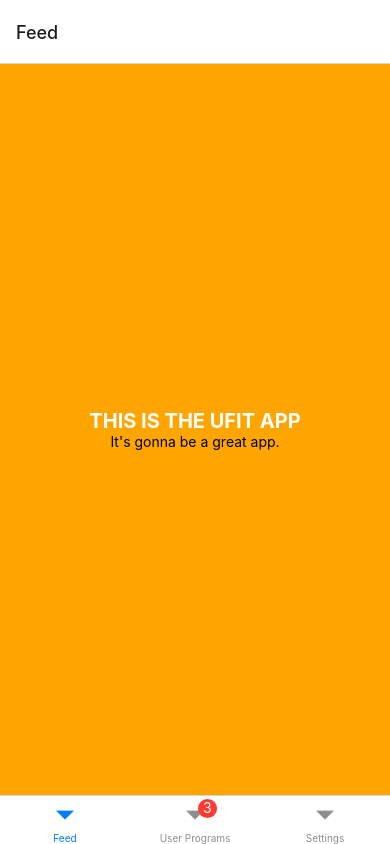
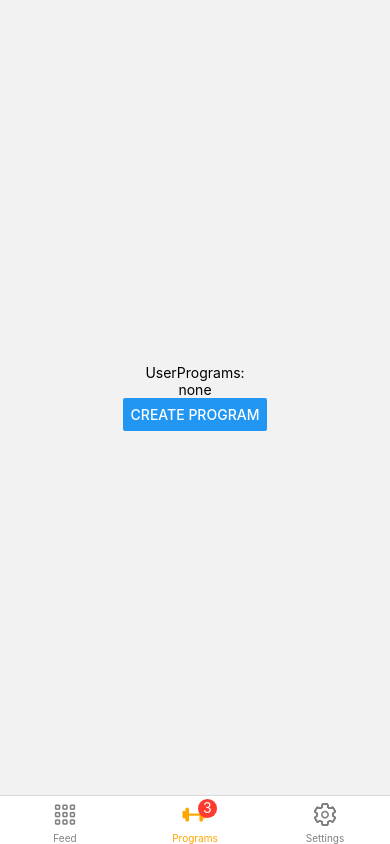
Before and after one commit to KyleGrande/ufit-frontend, a React Native app in the folder UFIT/: screen /Programs in a window 390 px wide. Built offline with nearby package versions, Linux system fonts and the light colour scheme.

Commit message:
tab icons

```diff
--- a/UFIT/App.tsx
+++ b/UFIT/App.tsx
@@ -6,49 +6,47 @@ import { BottomTabBarHeightCallbackContext, createBottomTabNavigator } from '@re
 import ProgramFeed from './src/screens/ProgramFeed';
 import UserPrograms from './src/screens/UserPrograms';
 import UserSettings from './src/screens/UserSettings';
-
-function MyPrograms() {
-  return (
-    <View style={{ flex: 1, justifyContent: 'center', alignItems: 'center' }}>
-      <Text>myPrograms</Text>
-    </View>
-  );
-}
-
-function HomeFeed() {
-  return (
-    <View style={{ flex: 1, justifyContent: 'center', alignItems: 'center' }}>
-        <Text>THIS IS THE UFIT APP</Text>
-        <Text> It's gonna be a great app. </Text>
-    </View>
-  );
-}
-
-function MySettings() {
-  return (
-    <View style={{ flex: 1, justifyContent: 'center', alignItems: 'center' }}>
-      <Text>mySettings</Text>
-    </View>
-  );
-}
+import { Ionicons } from '@expo/vector-icons';
 
 const Tab = createBottomTabNavigator();
 
 function MyTabs() {
   return (
-    <Tab.Navigator>
+    <Tab.Navigator
+      screenOptions={({ route }) => ({
+        tabBarIcon: ({ focused, color, size }) => {
+          let iconName;
+          if (route.name === 'Feed') {
+            iconName = focused ? 'ios-apps' : 'ios-apps-outline';
+          } else if (route.name === 'Programs') {
+            iconName = focused ? 'ios-barbell' : 'ios-barbell-outline';
+          } else if (route.name === 'Settings') {
+            iconName = focused ? 'ios-settings' : 'ios-settings-outline';
+          }
+
+          return <Ionicons name={iconName} size={size} color={color} />;
+        },
+
+          tabBarActiveTintColor: 'orange',
+          tabBarInactiveTintColor: 'gray',
+      })}
+    >
       <Tab.Screen
         name="Feed"
         component={ProgramFeed}
+        options={{headerShown: false}}
       />
+
       <Tab.Screen
-        name="User Programs"
+        name="Programs"
         component={UserPrograms}
-        options={{ tabBarBadge: 3 }}
+        options={{ tabBarBadge: 3, headerShown: false }}
       />
+
       <Tab.Screen
         name="Settings"
         component={UserSettings}
+        options={{headerShown: false}}
       />
     </Tab.Navigator>
   );
@@ -57,8 +55,6 @@ function MyTabs() {
 export default function App() {
   return (
     <NavigationContainer>
-      {/* <View style={styles.container}> */}
-        {/* <StatusBar style="auto" /> */}
       <MyTabs />
     </NavigationContainer>
   );
--- a/UFIT/src/screens/ProgramCreation/ProgramCreate.tsx
+++ b/UFIT/src/screens/ProgramCreation/ProgramCreate.tsx
@@ -5,8 +5,8 @@ import { StyleSheet, Text, View } from "react-native";
 export default function ProgramCreate() {
     return (
         <View style={styles.container}>
-            <Text style={styles.text}>Tcreate</Text>
-            <Text> It's gonna be a great app. </Text>
+            <Text style={styles.text}>One day</Text>
+            <Text style={styles.text}> You'll be able to create here.</Text>
         </View>
     );
 }
@@ -14,7 +14,7 @@ export default function ProgramCreate() {
 const styles = StyleSheet.create({
     container: {
         flex: 1,
-        backgroundColor: 'orange',
+        backgroundColor: 'blue',
         alignItems: 'center',
         justifyContent: 'center',
     },
--- a/UFIT/src/screens/UserPrograms.tsx
+++ b/UFIT/src/screens/UserPrograms.tsx
@@ -9,7 +9,7 @@ export default function UserPrograms( ) {
     return (
         <stack.Navigator initialRouteName='Program'>
             <stack.Screen name="ProgramsMain" component={ProgramsMainScreen} options={{ headerShown: false}}/>
-            <stack.Screen name="Create a Program" component={ProgramCreate}  />
+            <stack.Screen name="Create a Program" component={ProgramCreate} options={{ headerTransparent: true, headerTintColor: 'white'  }}  />
         </stack.Navigator>
     );
 }
```
